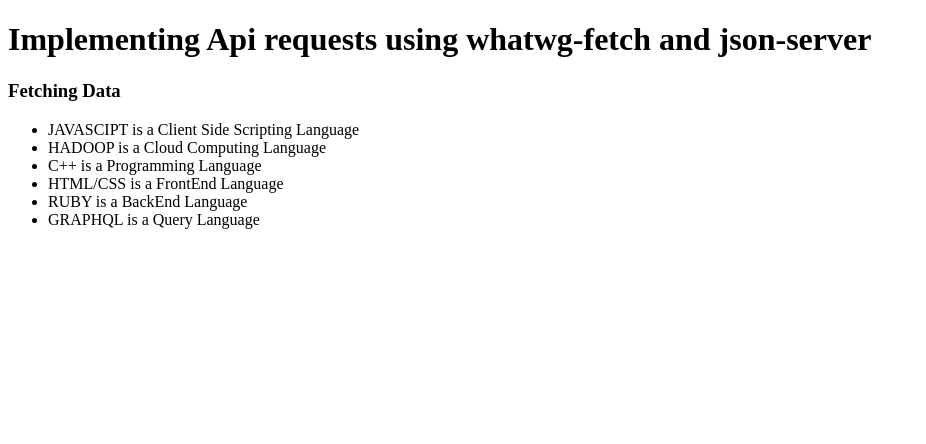
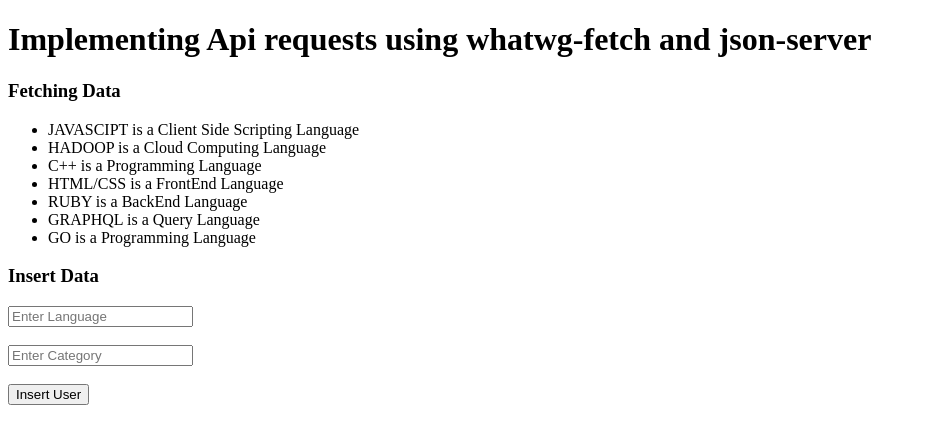
Before and after one commit to bhanuhanda/learning-react, a React (Create React App) app: page / in a window 1280 px wide. Shown: the top 444 px of the page, without its empty margins (0-926 px from the left). Built offline with nearby package versions, Linux system fonts and the light colour scheme; data requests are answered from the project's data file.

Commit message:
api records insertion POST done

```diff
--- a/db.json
+++ b/db.json
@@ -29,6 +29,11 @@
       "id": 601,
       "language": "GraphQL",
       "category": "Query Language"
+    },
+    {
+      "language": "Go",
+      "category": "Programming Language",
+      "id": 602
     }
   ],
   "comments": [
--- a/src/apiRequests/configs.js
+++ b/src/apiRequests/configs.js
@@ -1 +1 @@
-export const URL = "http://localhost:3000/posts/";
+export const URL = "http://localhost:3500/posts/";
--- a/src/apiRequests/frontBoard.js
+++ b/src/apiRequests/frontBoard.js
@@ -1,6 +1,6 @@
 import React, { Component } from 'react';
 import FetchData from './fetchData';
-
+import InsertData from './insertData';
 
 class FrontBoard extends Component {
     render() {
@@ -8,6 +8,7 @@ class FrontBoard extends Component {
             <div>
                 <h1>Implementing Api requests using whatwg-fetch and json-server</h1>
                 <FetchData />
+                <InsertData />
             </div>
          );
     }
--- /dev/null
+++ b/src/apiRequests/insertData.js
@@ -0,0 +1,87 @@
+import React, { Component } from "react";
+import { URL } from "./configs";
+class InsertData extends Component {
+  constructor() {
+    super();
+    this.state = {
+      technologies: [],
+      lang: "",
+      categ: ""
+    };
+  }
+  handleInputs = e => {
+    this.setState({
+      [e.target.id]: e.target.value
+    });
+    // console.log([e.target.id]);
+  };
+  clearInputs = () => {
+      this.setState({
+          lang : '',
+          categ : ''
+      });
+  }
+  insertLanguages = () => {
+    let data = {
+      language: this.state.lang,
+      category: this.state.categ
+    };
+    fetch(`${URL}`, {
+      method: "POST",
+      headers: {
+        "Content-Type": "application/json"
+      },
+      body: JSON.stringify(data)
+    })
+      .then(res => {
+        return res.json();
+      })
+      .then(res => {
+        if (res.id !== undefined) {
+            console.log(res);
+            this.clearInputs();
+        }
+      })
+      .catch(err => {
+        console.log(`error occured = ${err}`);
+      });
+  };
+  render() {
+    return (
+      <div>
+        <h3>Insert Data</h3>
+        <input
+          type="text"
+          id="lang"
+          value={this.state.lang}
+          placeholder="Enter Language"
+          onChange={e => {
+            this.handleInputs(e);
+          }}
+        />
+        <br />
+        <br />
+        <input
+          type="text"
+          id="categ"
+          value={this.state.categ}
+          placeholder="Enter Category"
+          onChange={e => {
+            this.handleInputs(e);
+          }}
+        />
+        <br />
+        <br />
+        <button
+          onClick={() => {
+            this.insertLanguages();
+          }}
+        >
+          Insert User
+        </button>
+      </div>
+    );
+  }
+}
+
+export default InsertData;
```
